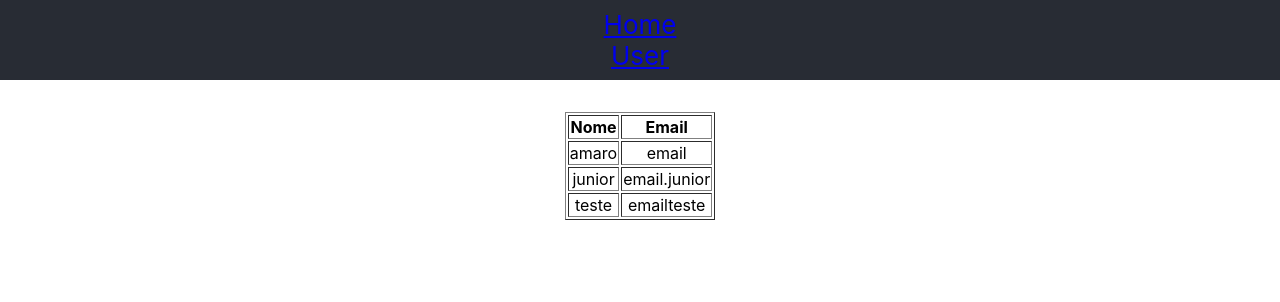
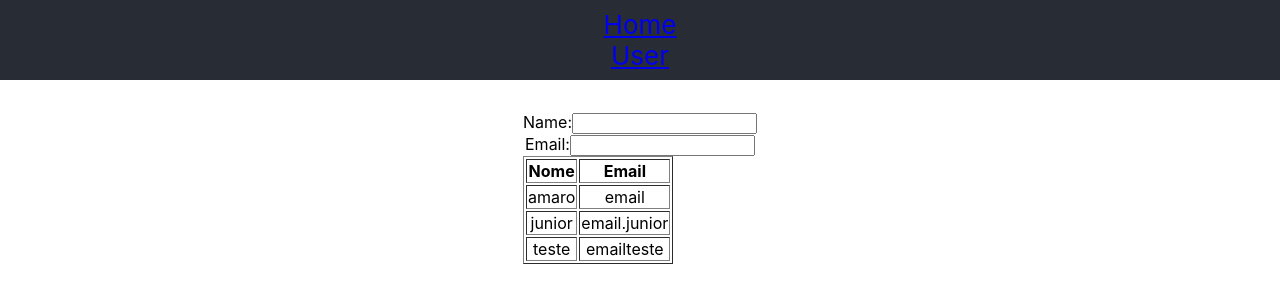
Before and after one commit to AmaroPSJunior/praticando-react, a React (Create React App) app: page /user in a window 1280 px wide. Shown: the top 302 px of the page. Built offline with nearby package versions, Linux system fonts and the light colour scheme.

Commit message:
finalizado_aula_redux_form

```diff
--- a/src/index.js
+++ b/src/index.js
@@ -3,10 +3,16 @@ import ReactDOM from 'react-dom';
 import './index.css';
 import App from './App';
 import { BrowserRouter as Router } from 'react-router-dom';
+import { Provider } from 'react-redux'
+import { createStore, applyMiddleware } from 'redux';
+import rootReducer from './redux/reducers'
+import ReduxThunk from 'redux-thunk'
 
 ReactDOM.render(
-    <Router>
-        <App />
-    </Router>,
-    document.getElementById('root')
+    <Provider store={createStore(rootReducer, {}, applyMiddleware(ReduxThunk))}>
+        <Router>
+            <App />
+        </Router>
+    </Provider>, document.getElementById('root')
+
 );
--- a/src/pages/User/User.js
+++ b/src/pages/User/User.js
@@ -1,9 +1,8 @@
 import React, { Component } from 'react'
+import UserForm from './UserForm'
 
 class User extends Component {
-
     render() {
-
         let list = [
             {
                 name: 'amaro',
@@ -21,6 +20,7 @@ class User extends Component {
 
         return (
             <div>
+                <UserForm></UserForm>
                 <table border='1'>
                     <th>Nome</th>
                     <th>Email</th>
--- /dev/null
+++ b/src/pages/User/UserForm.js
@@ -0,0 +1,43 @@
+import {reduxForm} from 'redux-form'
+import { connect } from 'react-redux'
+import React from 'react'
+
+
+const UserFormFunc = props => {
+    return (
+        <form>
+            <label>
+                Name:
+            </label>
+            <input
+                type='text'
+                component='input'
+                name='name'
+            />
+
+            <br>
+            </br>
+            <label>
+                Email:
+            </label>
+            <input
+                type='email'
+                component='input'
+                name='email'
+            />
+
+        </form>
+    )
+}
+
+const UserForm = (
+    reduxForm(
+        { form:'formUser' }
+    )
+)(UserFormFunc)
+
+const mapStateToProps = state =>({
+
+})
+
+export default connect(mapStateToProps)(UserForm)
--- /dev/null
+++ b/src/redux/reducers/index.js
@@ -0,0 +1,6 @@
+import { combineReducers } from 'redux'
+import {reducer as reduxFormReducer} from 'redux-form'
+
+export default combineReducers({
+    form:reduxFormReducer
+})
```
Also changed, not shown: src/routesConfig.js (line endings or trailing spaces).
